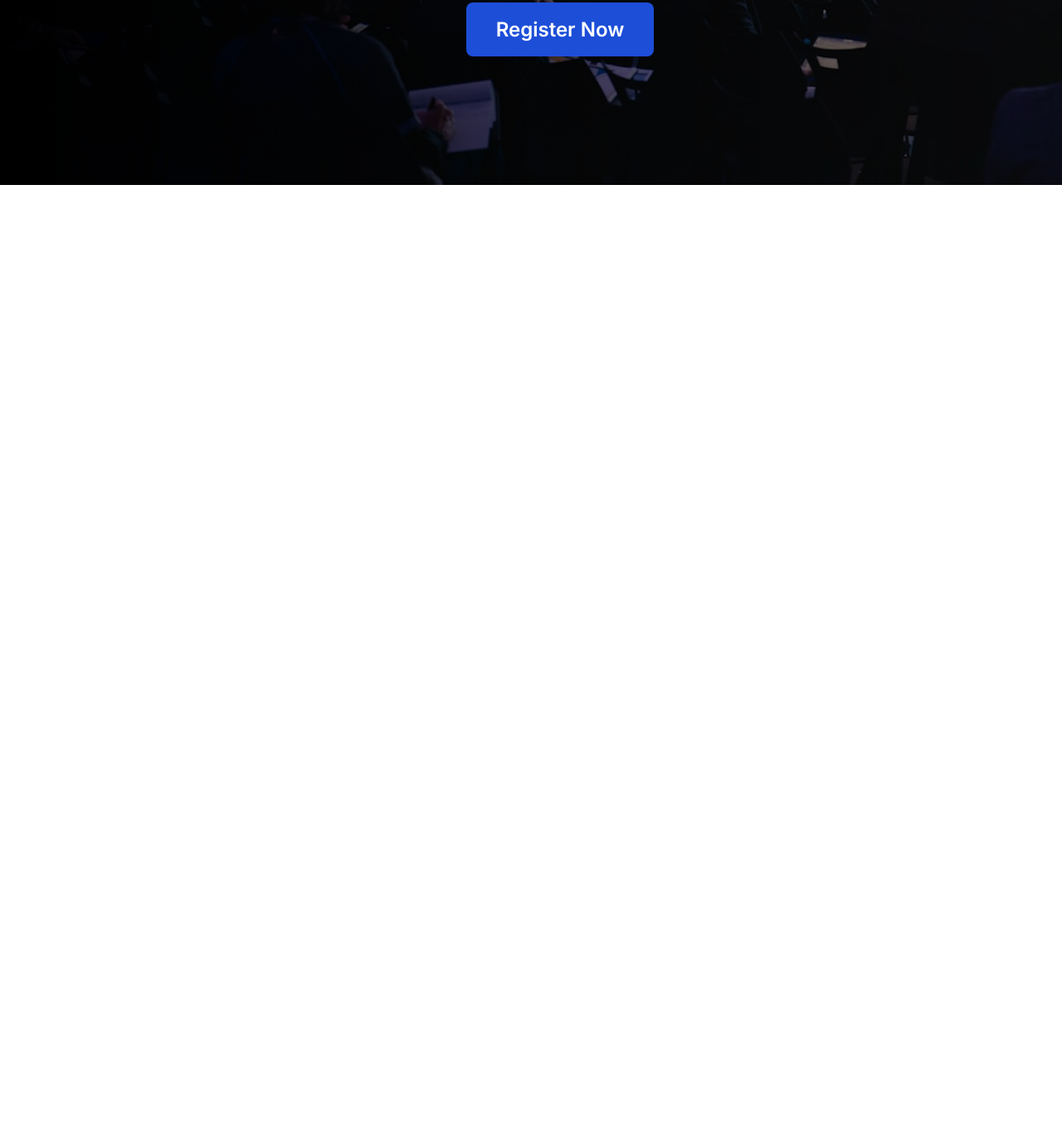
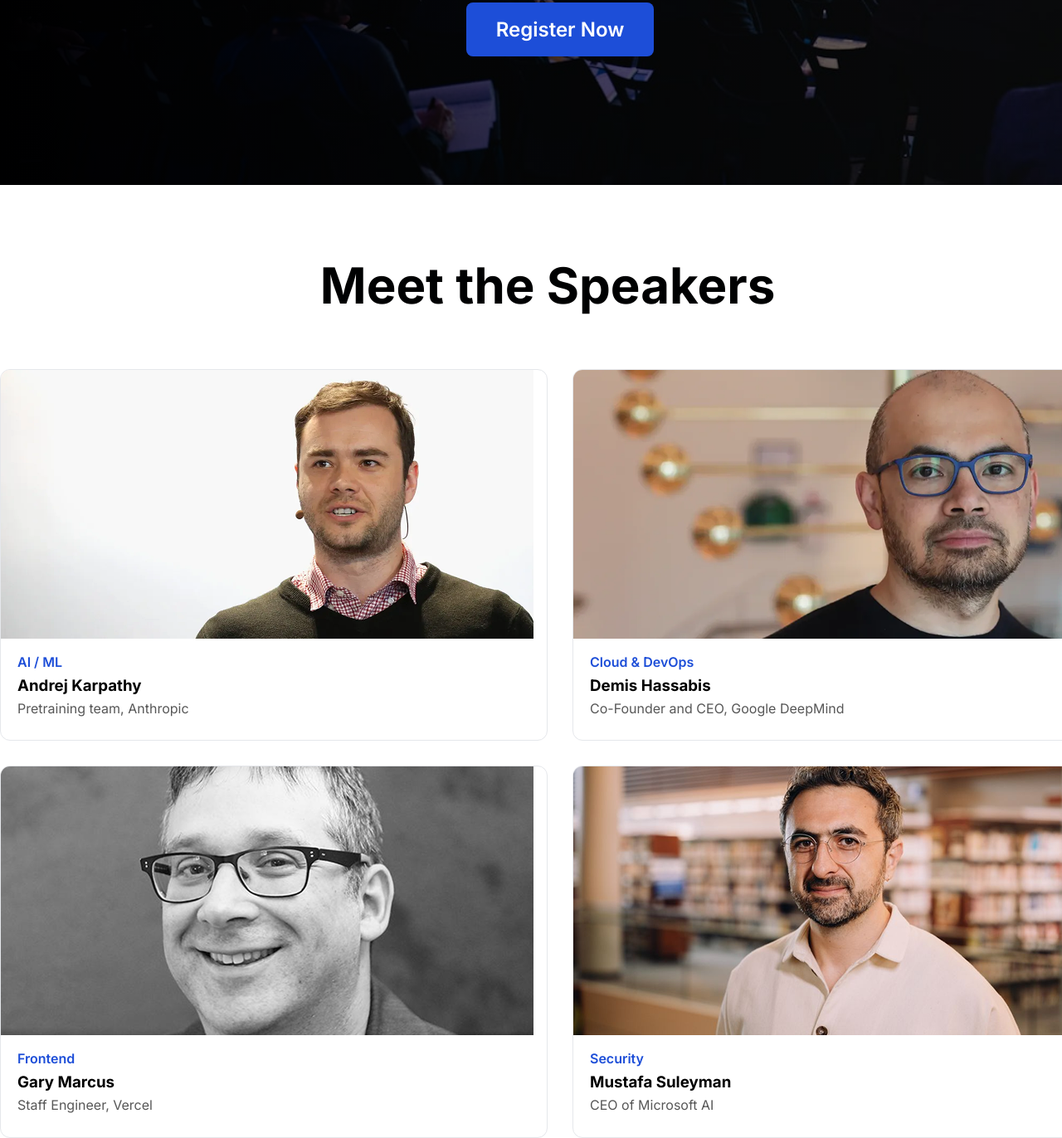
Before and after one commit to MasudShishir222/B14-A1, a plain HTML site: page index.html in a window 1280 px wide. Shown: the part 689-2061 px from the top of the page at 83% size. Before the commit the page ends 912 px from the top, so only its background shows below. Drawn offline with Linux system fonts and the light colour scheme.

Commit message:
Add: Meet speaker section need optimize ui align

```diff
--- a/index.html
+++ b/index.html
@@ -49,6 +49,47 @@
       </div>
     </div>
   </section>
+
+  <!-- section 2 -->
+  <section class="speaker">
+    <div class="meet">
+      <h2>Meet the Speakers</h2>
+    </div>
+    <div class="speakers">
+      <div class="speakerbox">
+        <img src="./Image/andrej.png" alt="Speakers">
+        <div class="intext">
+          <p class="stext">AI / ML</p>
+          <h3>Andrej Karpathy</h3>
+          <p class="stext2">Pretraining team, Anthropic</p>
+        </div>
+      </div>
+      <div class="speakerbox">
+        <img src="./Image/demis.png" alt="Speakers">
+        <div class="intext">
+          <p class="stext">Cloud & DevOps</p>
+          <h3>Demis Hassabis</h3>
+          <p class="stext2">Co-Founder and CEO, Google DeepMind</p>
+        </div>
+      </div>
+      <div class="speakerbox">
+        <img src="./Image/gary.png" alt="Speakers">
+        <div class="intext">
+          <p class="stext">Frontend</p>
+          <h3>Gary Marcus</h3>
+          <p class="stext2">Staff Engineer, Vercel</p>
+        </div>
+      </div>
+      <div class="speakerbox">
+        <img src="./Image/mustafa.png" alt="Speakers">
+        <div class="intext">
+          <p class="stext">Security</p>
+          <h3>Mustafa Suleyman</h3>
+          <p class="stext2">CEO of Microsoft AI</p>
+        </div>
+      </div>
+    </div>
+  </section>
 </body>
 
 </html>
--- a/style.css
+++ b/style.css
@@ -4,7 +4,6 @@
   box-sizing: border-box;
   font-family: "Inter", sans-serif;
 }
-
 
 /* Header unit */
 
@@ -116,3 +115,47 @@
   width: 829px;
   padding-top: 20px;
 }
+
+/* section 2 */
+
+.meet {
+  width: 1320px;
+  justify-content: center;
+  align-items: center;
+  text-align: center;
+  margin-top: 85px;
+  margin-bottom: 65px;
+  font-size: 40px;
+  font-weight: 600;
+  color: #000102;
+}
+
+.speakers {
+  width: 1350px;
+  display: grid;
+  grid-template-columns: repeat(2, 1fr);
+  gap: 30px;
+  margin-top: 50px;
+}
+
+.speakerbox {
+  border: 1px solid #E5E7EB;
+  border-radius: 12px;
+  padding-bottom: 25px;
+  overflow: hidden;
+}
+
+.intext {
+  padding-left: 20px;
+  line-height: 1.6;
+  padding-top: 12px;
+}
+
+.stext {
+  color: #1D4ED8;
+  font-weight: 600;
+}
+
+.stext2 {
+  color: #575757;
+}
```
